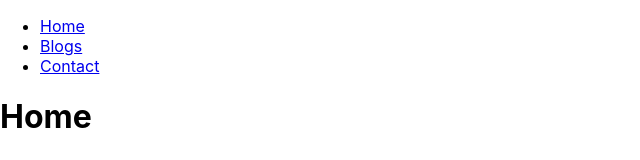
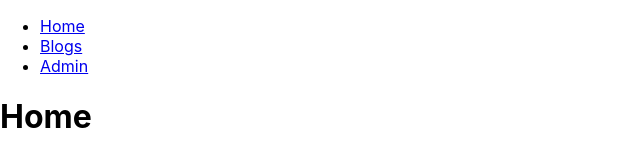
Before and after one commit to leenwood/frontend-app, a React (Create React App) app: page / in a window 1280 px wide. Shown: the top 160 px of the page, without its empty margins (0-640 px from the left). Built offline with nearby package versions, Linux system fonts and the light colour scheme.

Commit message:
testfix for Routing js

```diff
--- a/src/App.js
+++ b/src/App.js
@@ -5,7 +5,7 @@ import { BrowserRouter, Routes, Route } from "react-router-dom";
 import Layout from "./pages/Layout";
 import Home from "./pages/Home";
 import Blogs from "./pages/Blogs";
-import Contact from "./pages/Contact";
+import Admin from "./pages/Admin";
 import NoPage from "./pages/NoPage";
 
 function App() {
@@ -15,7 +15,7 @@ function App() {
           <Route path="/" element={<Layout />}>
             <Route index element={<Home />} />
             <Route path="blogs" element={<Blogs />} />
-            <Route path="contact" element={<Contact />} />
+            <Route path="toadmin" element={<Admin />} />
             <Route path="*" element={<NoPage />} />
           </Route>
         </Routes>
--- /dev/null
+++ b/src/pages/Admin.js
@@ -0,0 +1,5 @@
+const Admin = () => {
+    return <h1><a href="/admin">Admin</a></h1>;
+};
+
+export default Admin;
--- a/src/pages/Contact.js
+++ /dev/null
@@ -1,5 +0,0 @@
-const Contact = () => {
-    return <h1>Contact Me</h1>;
-};
-
-export default Contact;
--- a/src/pages/Layout.js
+++ b/src/pages/Layout.js
@@ -12,7 +12,7 @@ const Layout = () => {
                         <Link to="/blogs">Blogs</Link>
                     </li>
                     <li>
-                        <Link to="/contact">Contact</Link>
+                        <Link to="/toadmin">Admin</Link>
                     </li>
                 </ul>
             </nav>
```
